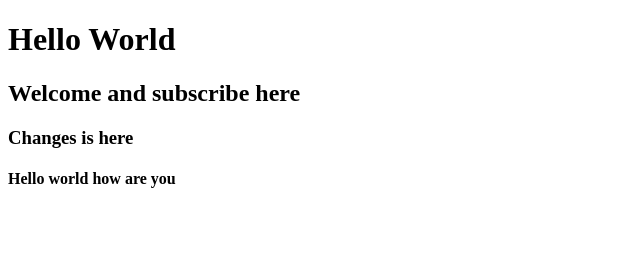
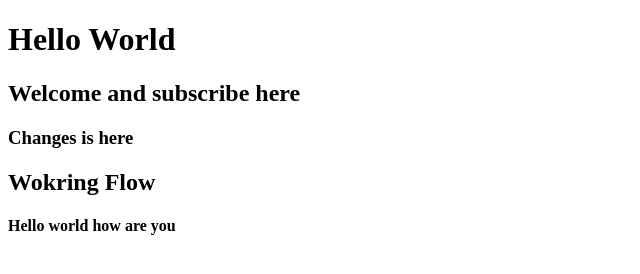
Before and after one commit to mrvishalsharma01/HostelManagements, a plain HTML site: page index.html in a window 1280 px wide. Shown: the whole page, without its empty margins (0-640 px from the left). Drawn offline with Linux system fonts and the light colour scheme.

Commit message:
changes to check

```diff
--- a/index.html
+++ b/index.html
@@ -13,6 +13,9 @@
 
   <h3>Changes is here</h3>
 
+  <h2>Wokring Flow
+
+  </h2>
   <h4>Hello world how are you</h4>
 </body>
 </html>
```
